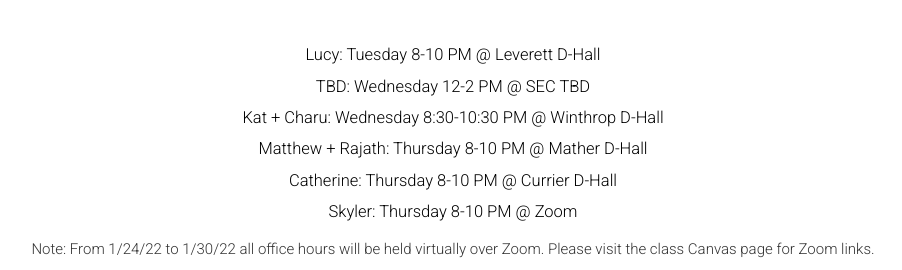
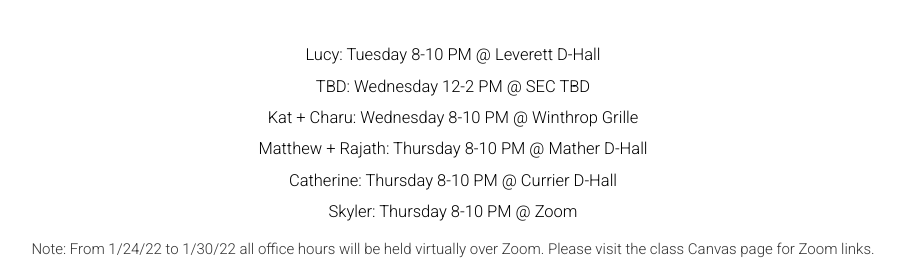
Before and after one commit to harvard-ml-courses/cs181-web, a Jekyll site: the page built from officehours.html, in a window 1280 px wide, cut to the strip 206-476 px from the top of the page. Shown: the whole strip, without its empty margins (187-1089 px from the left). Built offline with Jekyll 4.4.1, drawn with Linux system fonts in a browser that asks for light colours.

Commit message:
charu kat update

```diff
--- a/officehours.html
+++ b/officehours.html
@@ -13,7 +13,7 @@ weight: 0
       TBD: Wednesday 12-2 PM @ SEC TBD
     </li>
     <li>
-      Kat + Charu: Wednesday 8:30-10:30 PM @ Winthrop D-Hall
+      Kat + Charu: Wednesday 8-10 PM @ Winthrop Grille
     </li>
     <li>
       Matthew + Rajath: Thursday 8-10 PM @ Mather D-Hall
```
